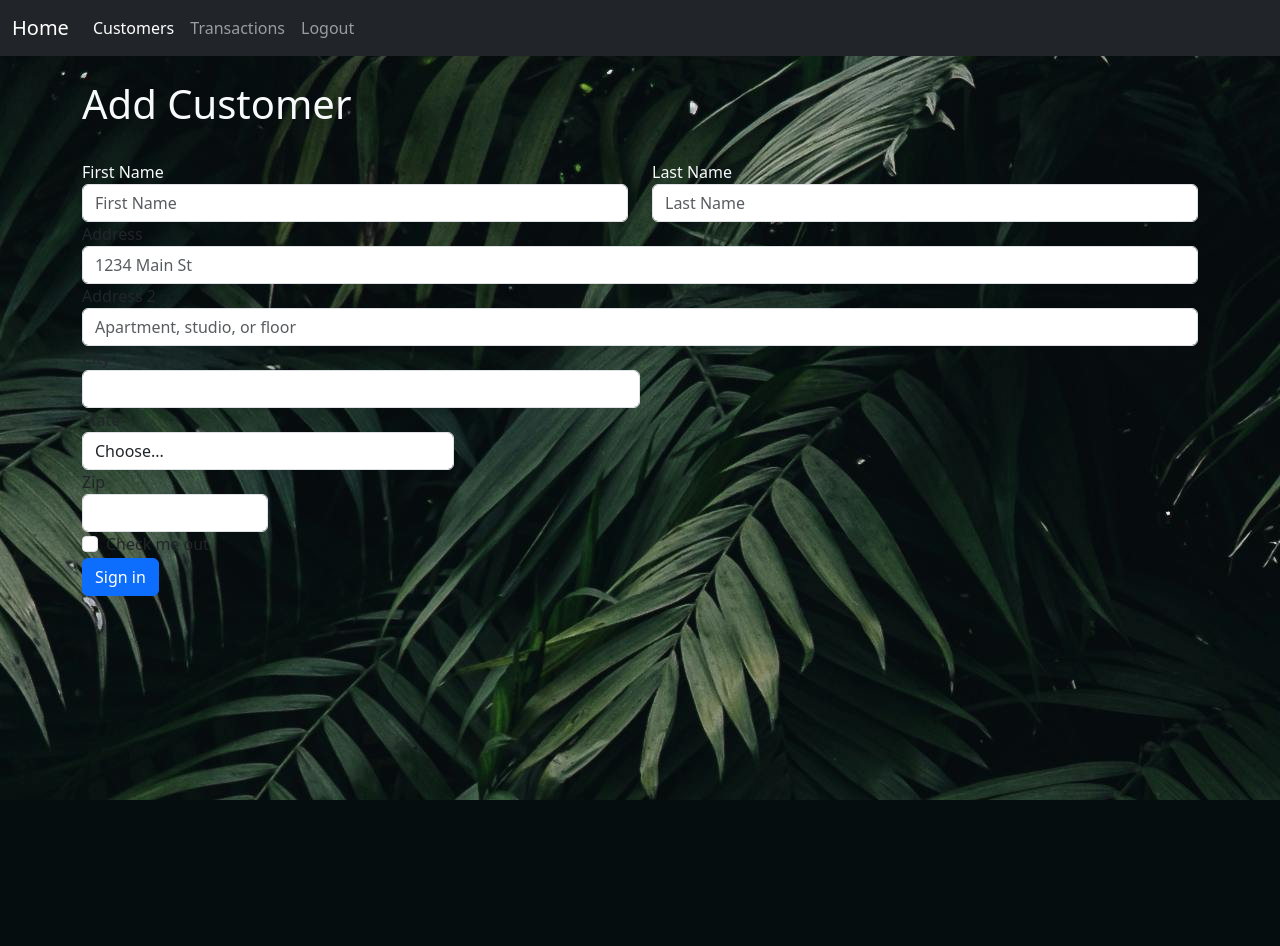
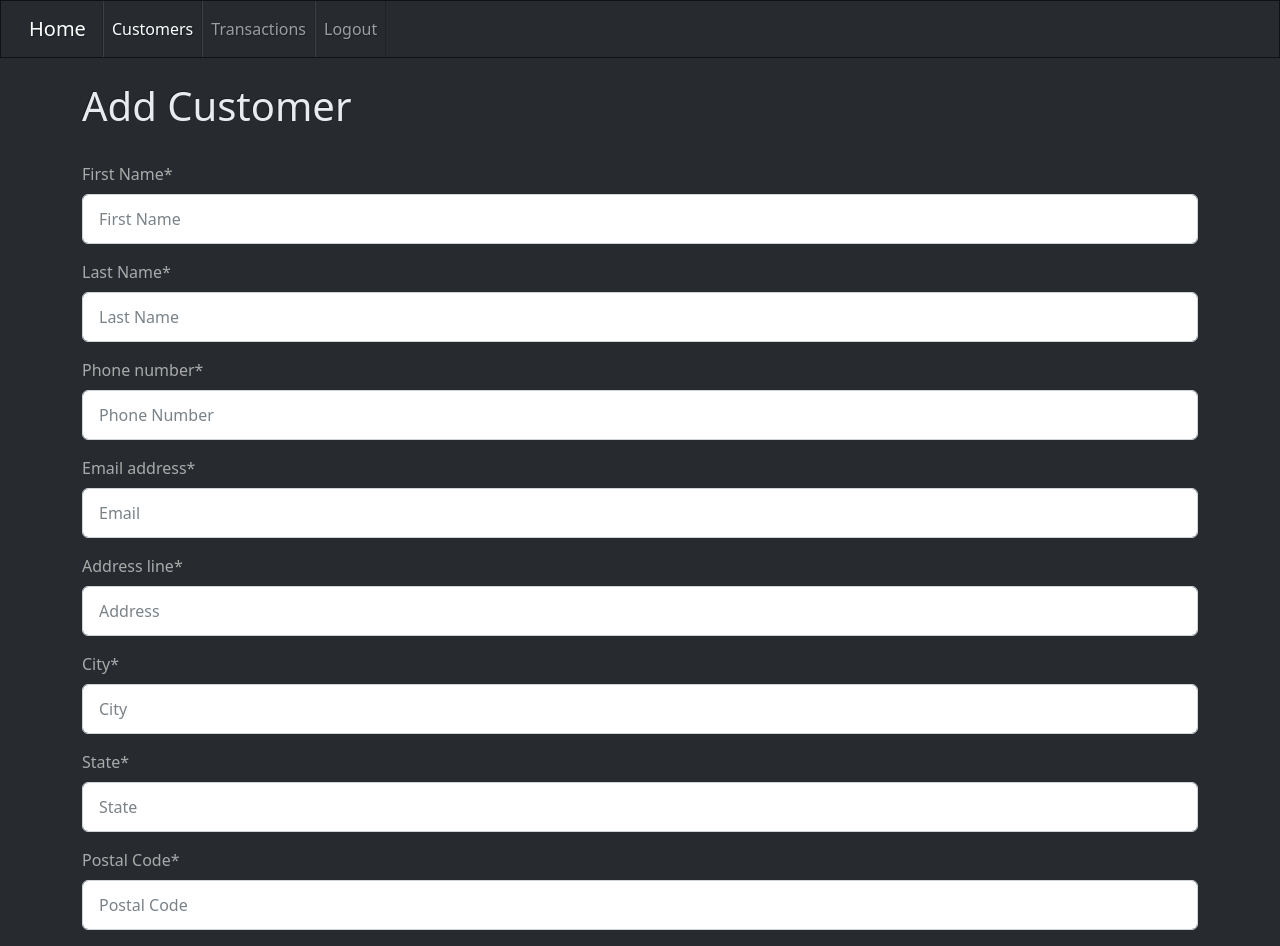
Before and after one commit to tylerboutwell/MotivateCRM, a Django app: page /crm/add_customer in a window 1280 px wide. Before the commit the page ends 800 px from the top, so only its background shows below. Run offline with Django 5.2, Linux system fonts and the light colour scheme; the visitor is signed in with stand-in values (Sample User, id 1); some libraries are stand-ins or nearby versions.

Commit message:
add crispy forms and format add customer form with it

```diff
--- a/crm_app/forms.py
+++ b/crm_app/forms.py
@@ -5,14 +5,14 @@ from .models import Customer, Transaction
 from django.utils import timezone
 
 class AddCustomerForm(forms.ModelForm):
-    first_name = forms.CharField(required=True, widget=forms.widgets.TextInput(attrs={"placeholder": "First Name", "class": "form-control"}), label="")
-    last_name = forms.CharField(required=True, widget=forms.widgets.TextInput(attrs={"placeholder": "Last Name", "class": "form-control"}), label="")
-    phone_number = forms.CharField(required=True, widget=forms.widgets.TextInput(attrs={"placeholder": "Phone Number", "class": "form-control"}), label="")
-    email = forms.CharField(required=True, widget=forms.widgets.TextInput(attrs={"placeholder": "Email", "class": "form-control"}), label="")
-    address = forms.CharField(required=True, widget=forms.widgets.TextInput(attrs={"placeholder": "Address", "class": "form-control"}), label="")
-    city = forms.CharField(required=True, widget=forms.widgets.TextInput(attrs={"placeholder": "City", "class": "form-control"}), label="")
-    state = forms.CharField(required=True, widget=forms.widgets.TextInput(attrs={"placeholder": "State", "class": "form-control"}), label="")
-    postal_code = forms.CharField(required=True, widget=forms.widgets.TextInput(attrs={"placeholder": "Postal Code", "class": "form-control"}), label="")
+    first_name = forms.CharField(required=True, widget=forms.widgets.TextInput(attrs={"placeholder": "First Name", "class": "form-control"}), label="First Name")
+    last_name = forms.CharField(required=True, widget=forms.widgets.TextInput(attrs={"placeholder": "Last Name", "class": "form-control"}), label="Last Name")
+    phone_number = forms.CharField(required=True, widget=forms.widgets.TextInput(attrs={"placeholder": "Phone Number", "class": "form-control"}), label="Phone number")
+    email = forms.CharField(required=True, widget=forms.widgets.TextInput(attrs={"placeholder": "Email", "class": "form-control"}), label="Email address")
+    address = forms.CharField(required=True, widget=forms.widgets.TextInput(attrs={"placeholder": "Address", "class": "form-control"}), label="Address line")
+    city = forms.CharField(required=True, widget=forms.widgets.TextInput(attrs={"placeholder": "City", "class": "form-control"}), label="City")
+    state = forms.CharField(required=True, widget=forms.widgets.TextInput(attrs={"placeholder": "State", "class": "form-control"}), label="State")
+    postal_code = forms.CharField(required=True, widget=forms.widgets.TextInput(attrs={"placeholder": "Postal Code", "class": "form-control"}), label="Postal Code")
 
     class Meta:
         model = Customer
--- a/crm_app/static/crm/style.css
+++ b/crm_app/static/crm/style.css
@@ -1,3 +1,3 @@
 body {
-    background: white url("images/background-pic.jpg") no-repeat;
+    background: white url("https://bootswatch.com/5/quartz/bootstrap.min.css") no-repeat;
 }
--- a/crm_app/templates/crm/add_customer.html
+++ b/crm_app/templates/crm/add_customer.html
@@ -1,4 +1,5 @@
 {%extends 'crm\base.html'%}
+{%load crispy_forms_tags%}
 
 {% block content %}
 
@@ -9,50 +10,7 @@
 <form method="POST" action="{%url 'crm_app:add customer'%}">
 {% csrf_token %}
 
-    <div class="row">
-        <div class="text-light form-group col-md-6">
-        <label for="inputEmail4">First Name</label>
-        <input type="email" class="form-control" id="inputEmail4" placeholder="First Name">
-        </div>
-        <div class="text-light form-group col-md-6">
-        <label for="inputPassword4">Last Name</label>
-        <input type="password" class="form-control" id="inputPassword4" placeholder="Last Name">
-        </div>
-    </div>
-    <div class="form-group">
-        <label for="inputAddress">Address</label>
-        <input type="text" class="form-control" id="inputAddress" placeholder="1234 Main St">
-    </div>
-    <div class="form-group">
-        <label for="inputAddress2">Address 2</label>
-        <input type="text" class="form-control" id="inputAddress2" placeholder="Apartment, studio, or floor">
-    </div>
-    <div class="form-row">
-        <div class="form-group col-md-6">
-        <label for="inputCity">City</label>
-        <input type="text" class="form-control" id="inputCity">
-        </div>
-        <div class="form-group col-md-4">
-        <label for="inputState">State</label>
-        <select id="inputState" class="form-control">
-            <option selected>Choose...</option>
-            <option>...</option>
-        </select>
-        </div>
-        <div class="form-group col-md-2">
-        <label for="inputZip">Zip</label>
-        <input type="text" class="form-control" id="inputZip">
-        </div>
-    </div>
-    <div class="form-group">
-        <div class="form-check">
-        <input class="form-check-input" type="checkbox" id="gridCheck">
-        <label class="form-check-label" for="gridCheck">
-            Check me out
-        </label>
-        </div>
-    </div>
-    <button type="submit" class="btn btn-primary">Sign in</button>
+    {{form | crispy}}
 
 </form>
 
--- a/crm_app/templates/crm/base.html
+++ b/crm_app/templates/crm/base.html
@@ -4,12 +4,12 @@
     <meta charset="utf-8">
     <meta name="viewport" content="width=device-width, initial-scale=1">
     <title>Django CRM</title>
-    <link href="https://cdn.jsdelivr.net/npm/bootstrap@5.3.3/dist/css/bootstrap.min.css" rel="stylesheet" integrity="sha384-QWTKZyjpPEjISv5WaRU9OFeRpok6YctnYmDr5pNlyT2bRjXh0JMhjY6hW+ALEwIH" crossorigin="anonymous">
+    <link href="https://cdn.jsdelivr.net/npm/bootstrap@5.0.2/dist/css/bootstrap.min.css" rel="stylesheet" integrity="sha384-EVSTQN3/azprG1Anm3QDgpJLIm9Nao0Yz1ztcQTwFspd3yD65VohhpuuCOmLASjC" crossorigin="anonymous">
   </head>
   <body>
 
     {% load static %}
-    <link rel="stylesheet" href="{% static 'crm/style.css' %}">
+    <link rel="stylesheet" href="https://bootswatch.com/5/slate/bootstrap.min.css">
 
     {%include 'crm\navbar.html'%}
     <br/>
--- a/crm_project/settings.py
+++ b/crm_project/settings.py
@@ -42,10 +42,10 @@ INSTALLED_APPS = [
     'django.contrib.sessions',
     'django.contrib.messages',
     'django.contrib.staticfiles',
-    'debug_toolbar'
+    'debug_toolbar',
 
-    'crispy_forms'
-    'crispy_bootstrap5'
+    'crispy_forms',
+    'crispy_bootstrap5',
 ]
 
 CRISPY_ALLOWED_TEMPLATE_PACKS = "bootstrap5"
```
